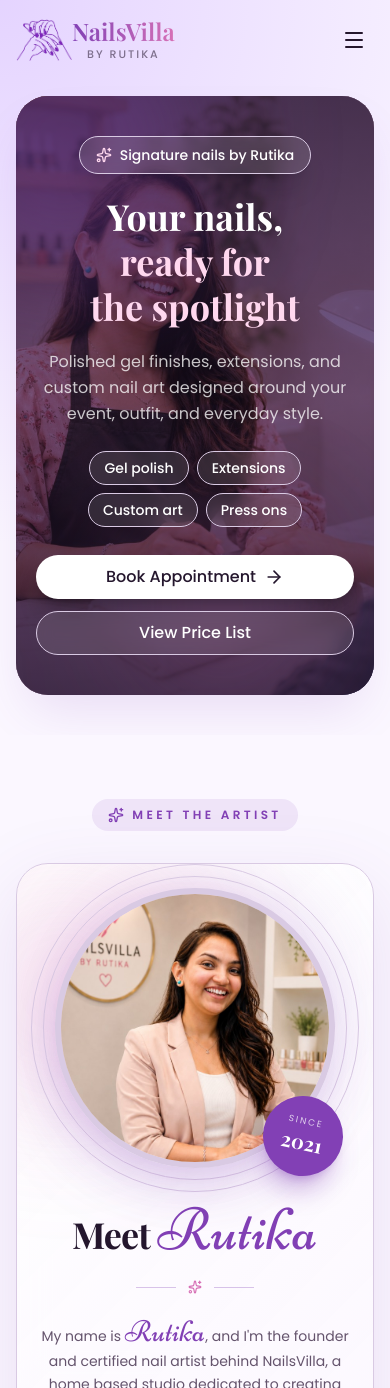
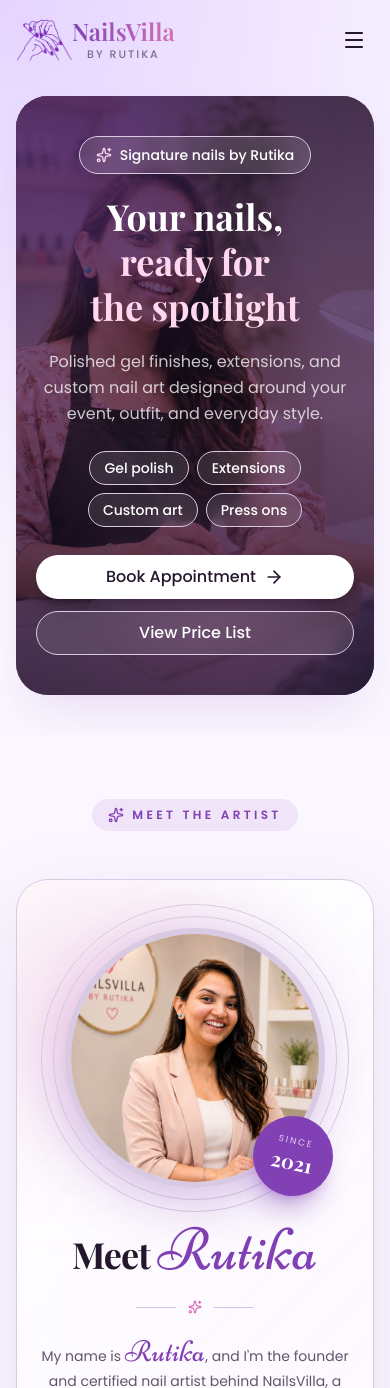
Before and after one commit to sergio1612/nailsvilla, a Next.js app: page / in a window 390 px wide. Shown: the top 1388 px of the page. Built offline with nearby package versions, Linux system fonts and the light colour scheme.

Commit message:
Fixed the margin issue for the profile

```diff
--- a/components/sections/About.tsx
+++ b/components/sections/About.tsx
@@ -51,7 +51,7 @@ export function About() {
 
       <div className="container relative mx-auto px-4 sm:px-6 lg:px-10">
         {/* Section eyebrow */}
-        <div className="mx-auto mb-8 max-w-2xl text-center" data-section-eyebrow>
+        <div className="mx-auto mb-12 max-w-2xl text-center sm:mb-8" data-section-eyebrow>
           <div className="inline-flex items-center gap-2 rounded-full bg-primary/10 px-4 py-2 text-primary">
             <Sparkles className="h-4 w-4" />
             <span className="text-xs font-semibold uppercase tracking-[0.28em]">
@@ -69,7 +69,8 @@ export function About() {
           {/* TOP — Portrait + Editorial letter */}
           <div className="relative grid items-center gap-8 p-6 sm:p-8 lg:grid-cols-[0.9fr_1.1fr] lg:p-10 xl:p-12">
             {/* Portrait */}
-            <div className="relative mx-auto flex aspect-square w-full max-w-[280px] items-center justify-center md:order-1 xl:max-w-[320px]">
+            <div className="mx-6 mt-6 sm:mx-0 sm:mt-0 md:order-1">
+              <div className="relative mx-auto flex aspect-square w-full max-w-[280px] items-center justify-center xl:max-w-[320px]">
               <div className="absolute inset-0 rounded-full bg-linear-to-br from-accent/45 via-primary/25 to-transparent blur-2xl"></div>
               <div className="absolute -inset-3 rounded-full border border-primary/15"></div>
               <div className="absolute -inset-6 rounded-full border border-primary/8"></div>
@@ -90,6 +91,7 @@ export function About() {
                   </p>
                   <p className="font-display text-xl font-bold">2021</p>
                 </div>
+              </div>
               </div>
             </div>
 
```
